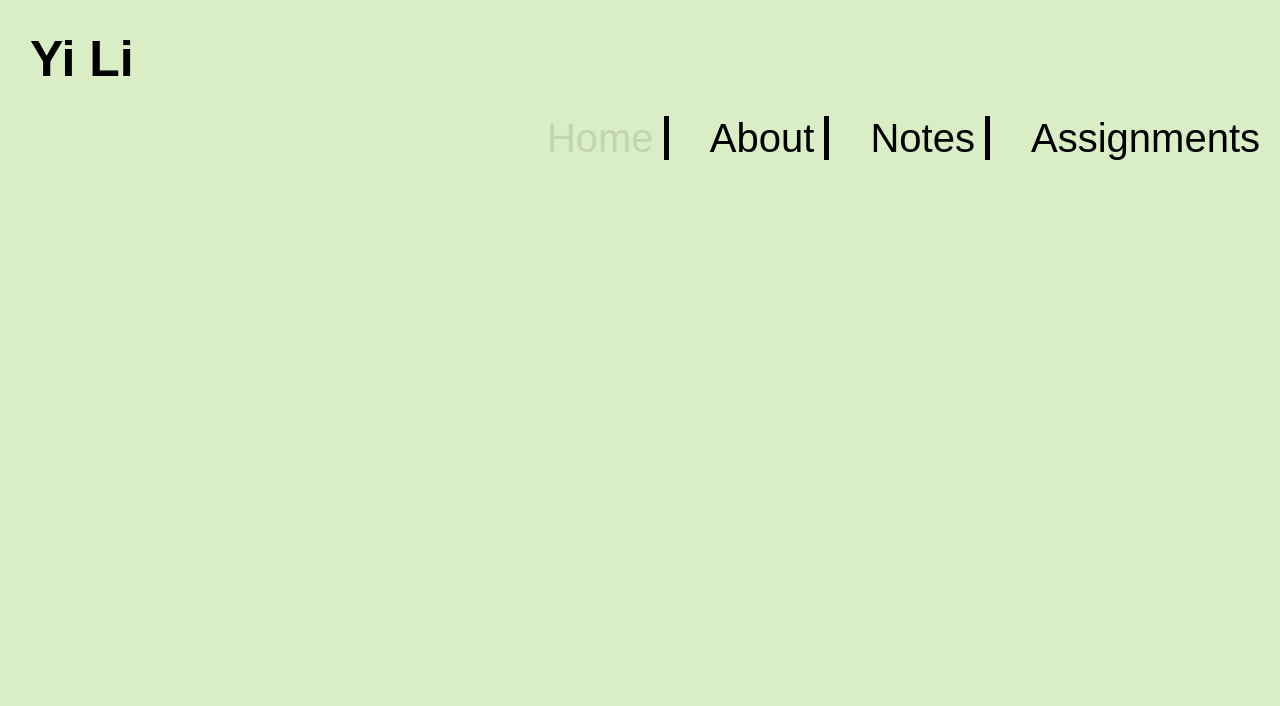
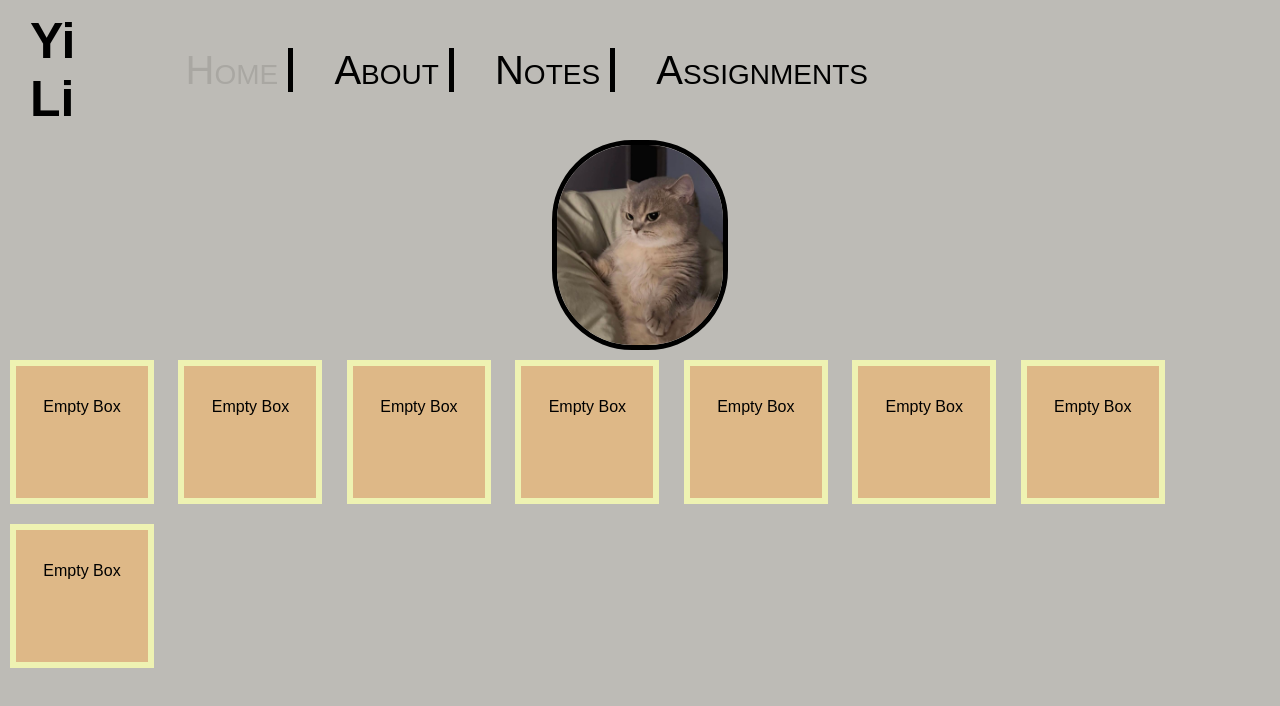
Before and after one commit to pepperc0des/pepperc0des.github.io, a plain HTML site: page index.html in a window 1280 px wide. Drawn offline with Linux system fonts and the light colour scheme.

Commit message:
Initial Commit

```diff
--- a/index.html
+++ b/index.html
@@ -7,6 +7,7 @@
     <title>Yi's Server</title>
 </head>
 <body>
+    <header class="header">
         <div class="logo">
             Yi Li
         </div>
@@ -22,5 +23,35 @@
                 </div>
               </div>
         </nav>
+    </header>
+    <div class="main-container">
+        <img src="cat.jpg" alt="Cat">
+    </div>
+    <div class="box">
+        <p>Empty Box</p>
+    </div>
+    <div class="box">
+        <p>Empty Box</p>
+    </div>
+    <div class="box">
+        <p>Empty Box</p>
+    </div>
+    <div class="box">
+        <p>Empty Box</p>
+    </div>
+    <div class="box">
+        <p>Empty Box</p>
+    </div>
+    <div class="box">
+        <p>Empty Box</p>
+    </div>
+    <div class="box">
+        <p>Empty Box</p>
+    </div>
+    <div class="box">
+        <p>Empty Box</p>
+    </div>
+
+
 </body>
 </html>
--- a/styles.css
+++ b/styles.css
@@ -2,40 +2,38 @@ body {
     font-family: Arial, sans-serif;
     margin: 0;
     padding: 0;
-    background-color: #daeec6;
+    background-color: #BDBBB6;
 }
 
-nav{
+.header {
+    display: flex;
+    justify-content: space-between;
+    align-items: center;
+    padding: 30px;
+    height: 10vh;
+}
+nav {
     width: 100%;
-    height: 10vh;
-    position: sticky;
 }
 
 .nav-container{
-    width: 100%;
-    height: 100%;
     display: flex;
-    justify-content: flex-end;
     align-items: center;
     font-size: 2.5em;
+    font-variant: small-caps;
 }
 
 .logo {
-    display: inline-block;
-    margin: 10px 0;
-    font-size: 1.5em;
-    margin-left: 30px;
-    margin-top: 30px;
     font-size: 50px;
     font-weight: bold;
 }
 
 a {
     text-decoration: none;
-    color: black;
+    color: rgb(0, 0, 0);
     margin: 0;
     padding: 0;
-    word-spacing: 20px;
+    text-align: center;
 }
 
 
@@ -57,3 +55,24 @@ li a:hover {
 .active {
     opacity: 10%;
 }
+
+img {
+    display: block;
+    margin-left: auto;
+    margin-right: auto;
+    height: 25vh;
+    border: 5px solid black;
+    border-radius: 5em;
+    ;
+}
+
+.box {
+    background-color: burlywood;
+    width: 100px;
+    height: 100px;
+    text-align: center;
+    padding: 1em;
+    display: inline-block;
+    margin: 10px;
+    border: 6px solid #f0f9b7e7;
+}
```
Lines whose indentation alone changed are shown as unchanged.
